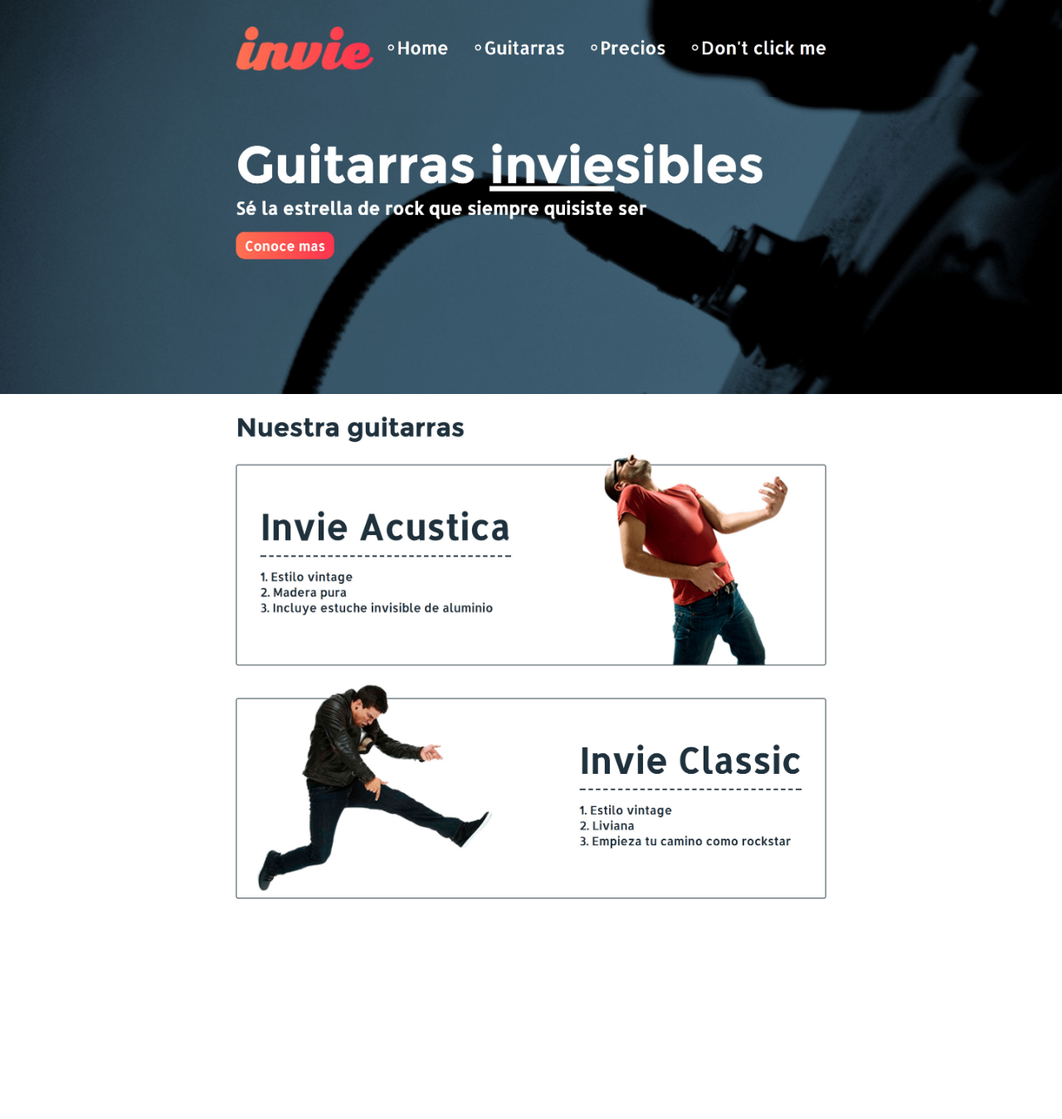
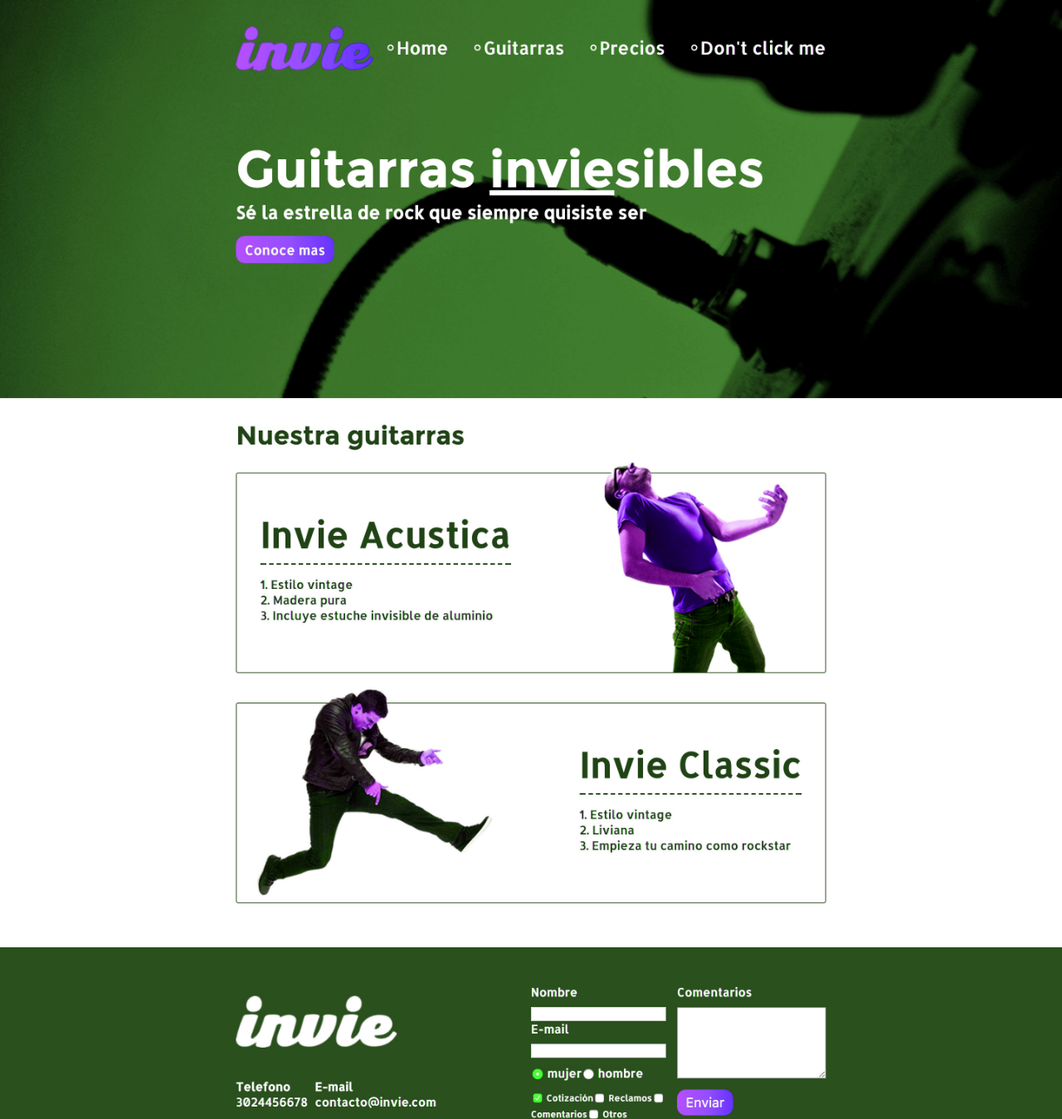
Before and after one commit to CalaoJuanPablo/invie-github, a plain HTML site: page index.html in a window 1280 px wide. Shown: the whole page at 83% size. Before the commit the page ends 1129 px from the top, so only its background shows below. Drawn offline with Linux system fonts and the light colour scheme.

Commit message:
Nueva versión de Invie Verde

```diff
--- a/index.html
+++ b/index.html
@@ -18,9 +18,6 @@
     </style>
 </head>
 <body>
-    <img src="./images/header.jpg" alt="HEADER">
-    <img src="./images/hero.jpg" alt="HERO">
-    <img src="./images/acustica.jpg" alt="ACÚSTICA">
-    <img src="./images/clasica.jpg" alt="CLÁSICA">
+    <img src="./images/nueva-version.jpg" alt="">
 </body>
 </html>
```
Also changed, not shown: images/nueva-version.jpg (added).
